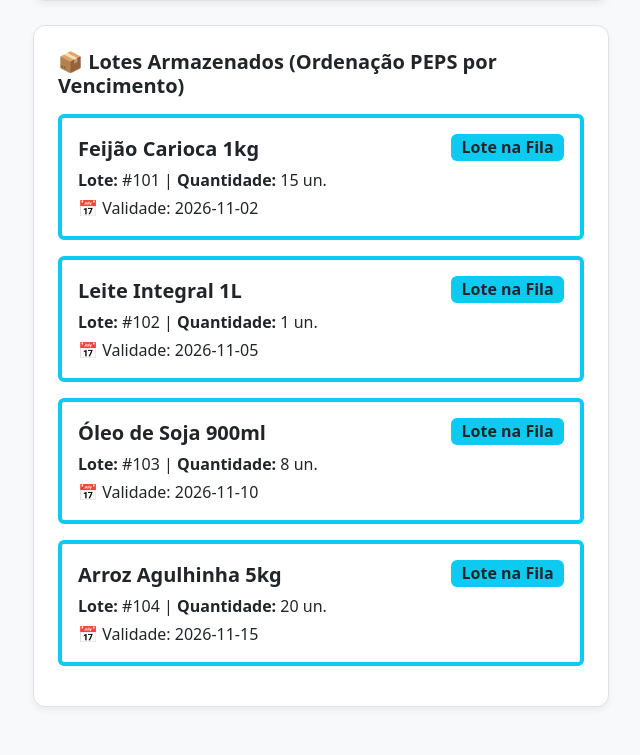
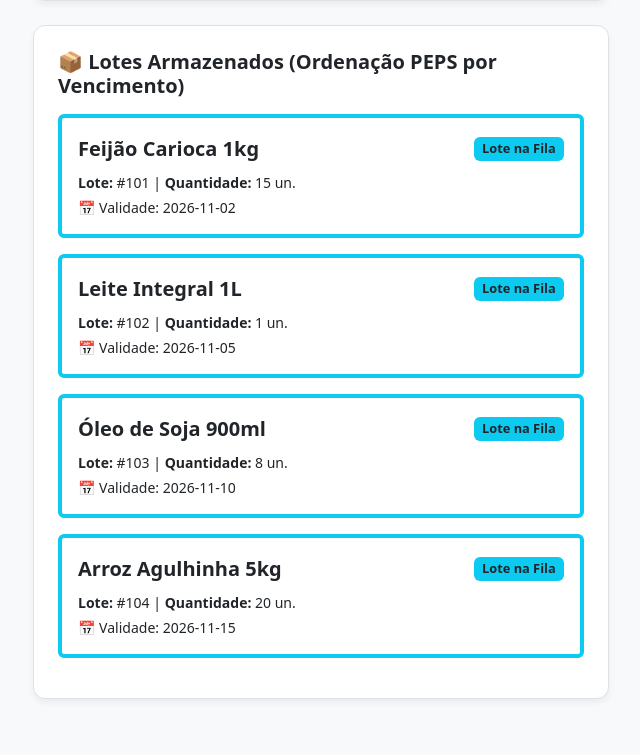
Before and after one commit to mibanhi/aacs-pwa-mvp, a Flask app: page /estoque in a window 1280 px wide. Shown: the part 561-1316 px from the top of the page, without its empty margins (319-959 px from the left). After the commit the page ends 1260 px from the top, so only its background shows below. Run offline with Flask 3, Linux system fonts and the light colour scheme.

Commit message:
Fix HTML formatting and improve styles in estoque.html

```diff
--- a/templates/estoque.html
+++ b/templates/estoque.html
@@ -9,9 +9,10 @@
         body { background-color: #f8f9fa; font-family: system-ui, -apple-system, sans-serif; }
         .touch-target { min-height: 52px; font-size: 1.1rem; font-weight: 600; }
         .form-control-lg, .form-select-lg { min-height: 50px; font-size: 1.1rem; }
-        .card-peps-alert { border-left: 8px solid #fd7e14; background-color: #fff3cd; }
-        .card-peps-vencido { border-left: 8px solid #dc3545; background-color: #f8d7da; }
+        .card-peps-alert { border-left: 6px solid #fd7e14 !important; background-color: #fff3cd; }
+        .card-peps-vencido { border-left: 6px solid #dc3545 !important; background-color: #f8d7da; }
         .card-custom { border-radius: 12px; border: 1px solid #dee2e6; box-shadow: 0 4px 6px rgba(0,0,0,0.05); }
+        .badge-responsive { font-size: 0.8rem; white-space: normal; text-align: left; line-height: 1.2; }
     </style>
 </head>
 <body>
@@ -61,7 +62,7 @@
 
                 <div class="mb-3 d-none" id="div_outro">
                     <label for="outro_item" class="form-label fw-bold text-primary">Nome do Item Inesperado:</label>
-                    <input type="text" class="form-control form-control-lg border-primary" id="outro_item" name="outro_item" placeholder="Ex: Panetone 500g, Fralda P, etc.">
+                    <input type="text" class="form-control form-control-lg border-primary" id="outro_item" name="outro_item" placeholder="Ex: Panetone 500g, Sabonete, etc.">
                 </div>
 
                 <div class="mb-3">
@@ -88,34 +89,34 @@
 
                 {% if item.status_validade == 'VENCIDO' %}
                 <div class="card card-peps-vencido p-3 mb-3">
-                    <div class="d-flex justify-content-between align-items-start mb-1">
-                        <span class="fw-bold text-dark fs-5">{{ item.item }}</span>
-                        <span class="badge bg-danger text-white fs-6">⛔ VENCIDO (Descarte)</span>
+                    <div class="d-flex flex-wrap justify-content-between align-items-center gap-2 mb-2">
+                        <span class="fw-bold text-dark fs-5 text-break mb-0" style="max-width: 60%;">{{ item.item }}</span>
+                        <span class="badge bg-danger text-white badge-responsive">⛔ VENCIDO (Descarte)</span>
                     </div>
-                    <p class="mb-1 text-dark"><strong>Lote:</strong> #{{ item.id }} | <strong>Quantidade:</strong> {{ item.quantidade }} un.</p>
-                    <p class="mb-0 text-danger fw-bold">📅 Validade: {{ item.validade }} (Item Bloqueado para Doação)</p>
+                    <p class="mb-1 text-dark small"><strong>Lote:</strong> #{{ item.id }} | <strong>Quantidade:</strong> {{ item.quantidade }} un.</p>
+                    <p class="mb-0 text-danger fw-bold small">📅 Validade: {{ item.validade }} (Item Bloqueado)</p>
                 </div>
 
                 {% elif item.status_validade == 'CRITICO' %}
                 <div class="card card-peps-alert p-3 mb-3">
-                    <div class="d-flex justify-content-between align-items-start mb-1">
-                        <span class="fw-bold text-dark fs-5">{{ item.item }}</span>
-                        <span class="badge bg-warning text-dark fs-6">⚠️ Urgente PEPS (Prioridade MÁX)</span>
+                    <div class="d-flex flex-wrap justify-content-between align-items-center gap-2 mb-2">
+                        <span class="fw-bold text-dark fs-5 text-break mb-0" style="max-width: 60%;">{{ item.item }}</span>
+                        <span class="badge bg-warning text-dark badge-responsive">⚠️ Urgente PEPS</span>
                     </div>
-                    <p class="mb-1 text-dark"><strong>Lote:</strong> #{{ item.id }} | <strong>Quantidade:</strong> {{ item.quantidade }} un.</p>
-                    <p class="mb-0 text-danger fw-bold">
+                    <p class="mb-1 text-dark small"><strong>Lote:</strong> #{{ item.id }} | <strong>Quantidade:</strong> {{ item.quantidade }} un.</p>
+                    <p class="mb-0 text-danger fw-bold small">
                         📅 Validade: {{ item.validade }} {% if item.dias_para_vencer == 0 %}(VENCE HOJE!){% else %}(Vence em {{ item.dias_para_vencer }} dias){% endif %}
                     </p>
                 </div>
 
                 {% else %}
                 <div class="card border-start border-4 border-info p-3 mb-3">
-                    <div class="d-flex justify-content-between align-items-start mb-1">
-                        <span class="fw-bold text-dark fs-5">{{ item.item }}</span>
-                        <span class="badge bg-info text-dark fs-6">Lote na Fila</span>
+                    <div class="d-flex flex-wrap justify-content-between align-items-center gap-2 mb-2">
+                        <span class="fw-bold text-dark fs-5 text-break mb-0" style="max-width: 65%;">{{ item.item }}</span>
+                        <span class="badge bg-info text-dark badge-responsive">Lote na Fila</span>
                     </div>
-                    <p class="mb-1 text-dark"><strong>Lote:</strong> #{{ item.id }} | <strong>Quantidade:</strong> {{ item.quantidade }} un.</p>
-                    <p class="mb-0 text-dark">📅 Validade: {{ item.validade }}</p>
+                    <p class="mb-1 text-dark small"><strong>Lote:</strong> #{{ item.id }} | <strong>Quantidade:</strong> {{ item.quantidade }} un.</p>
+                    <p class="mb-0 text-dark small">📅 Validade: {{ item.validade }}</p>
                 </div>
                 {% endif %}
 
```
